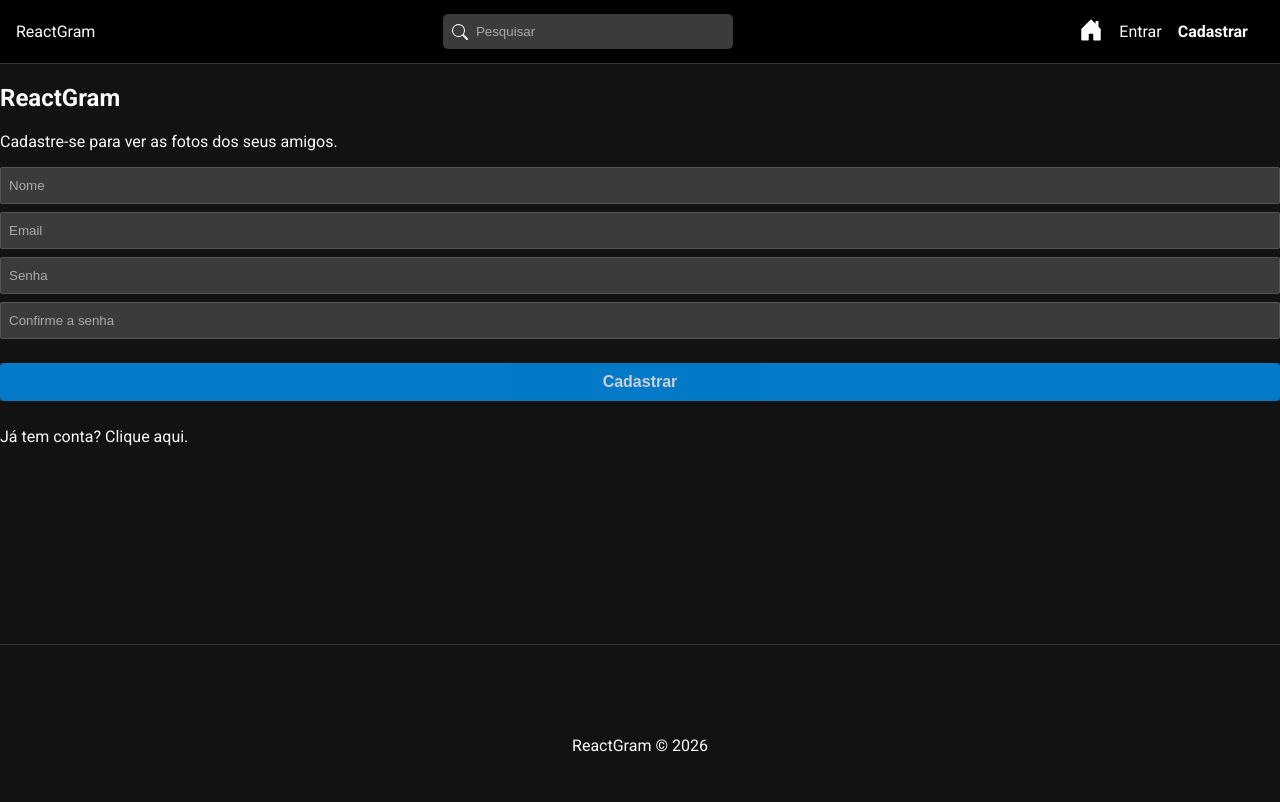
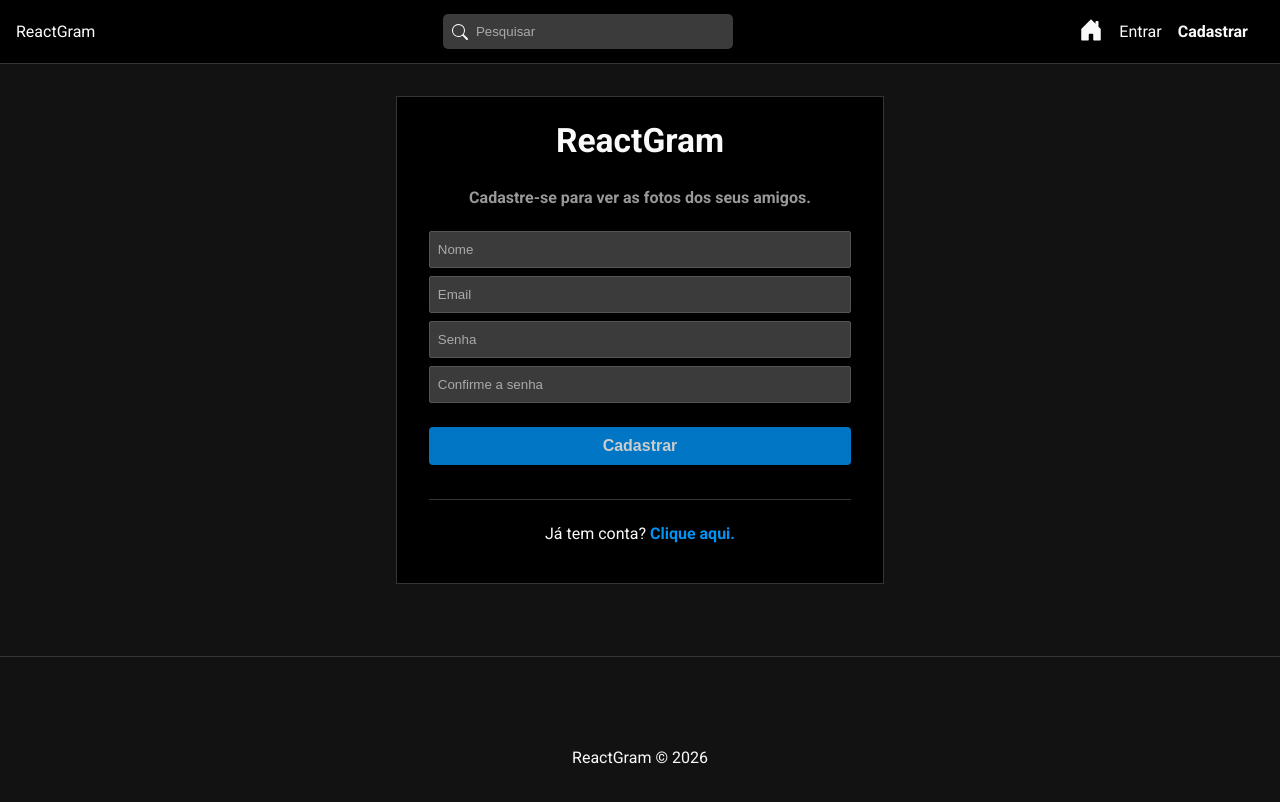
Before and after one commit to VictorLapaDev/React-Course-Matheus-Battiti, a React (Vite) app in the folder 13-ReactGram/frontend/: page /register in a window 1280 px wide. Shown: the top 802 px of the page. Built offline with nearby package versions, Linux system fonts and the light colour scheme.

Commit message:
feat: criando css de autenticação

```diff
--- a/13-ReactGram/frontend/src/pages/Auth/Auth.css
+++ b/13-ReactGram/frontend/src/pages/Auth/Auth.css
@@ -0,0 +1,34 @@
+#login, #register{
+    border: 1px solid #363636;
+    background-color: #000;
+    padding: 1.5em 2em;
+    max-width: 33%;
+    margin: 2em auto;
+}
+
+#login h2, #register h2{
+    text-align: center;
+    font-size: 2.1em;
+    margin-top: 0;
+}
+
+.subtitle{
+    font-weight: bold;
+    color: #999;
+    margin-bottom: 1.5em;
+}
+
+#login form, #register form{
+    padding-bottom: 1.5em;
+    margin-bottom: 1.5em;
+    border-bottom: 1px solid #363636;
+}
+
+#login p, #register p{
+    text-align: center;
+}
+
+#login p a, #register p a{
+    font-weight: bold;
+    color: #0094F6;
+}
--- a/13-ReactGram/frontend/src/pages/Auth/Register.jsx
+++ b/13-ReactGram/frontend/src/pages/Auth/Register.jsx
@@ -12,7 +12,7 @@ const Register = () => {
   };
 
   return (
-    <div>
+    <div id="register">
       <h2>ReactGram</h2>
       <p className="subtitle">Cadastre-se para ver as fotos dos seus amigos.</p>
       <form onSubmit={handleSubmit}>
```
